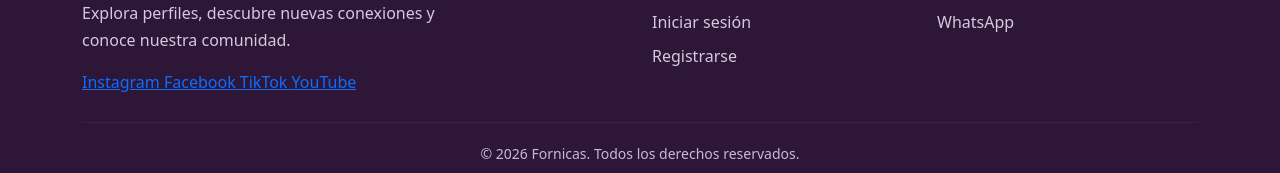
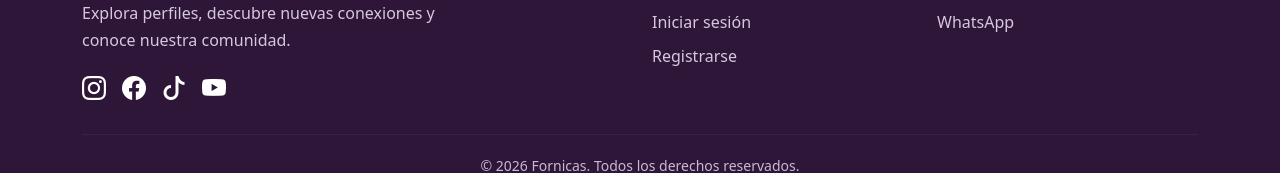
Before and after one commit to alvarozi89/front_fornicas, an Angular app: page / in a window 1280 px wide. Shown: the part 1528-1701 px from the top of the page. Built offline with nearby package versions, Linux system fonts and the light colour scheme; no server answers.

Commit message:
ajustes footer

```diff
--- a/angular.json
+++ b/angular.json
@@ -27,7 +27,8 @@
             ],
             "styles": [
                "node_modules/bootstrap/dist/css/bootstrap.min.css",
-              "src/styles.css"
+              "src/styles.css",
+              "node_modules/bootstrap-icons/font/bootstrap-icons.css"
             ],
             "scripts": [
             "node_modules/bootstrap/dist/js/bootstrap.bundle.min.js"
--- a/src/app/features/woman/pages/subscription/subscription.html
+++ b/src/app/features/woman/pages/subscription/subscription.html
@@ -77,7 +77,7 @@
 
       <p>
         Actualmente, los pagos de Fornicas se reciben exclusivamente
-        por <strong>Nequi al número 315 649 0504</strong>. <br> <strong>Costo $30.000 mensualidad</strong>.
+        por <strong>Nequi al número 3160617441</strong>. <br> <strong>Costo $30.000 mensualidad</strong>.
       </p>
 
       <p>
@@ -88,7 +88,7 @@
 
       <a
         class="whatsapp-button"
-        href="https://wa.me/573156490504?text=Hola%2C%20realic%C3%A9%20el%20pago%20de%20mi%20suscripci%C3%B3n%20de%20Fornicas%20y%20deseo%20enviar%20el%20comprobante."
+        href="https://wa.me/573160617441?text=Hola%2C%20realic%C3%A9%20el%20pago%20de%20mi%20suscripci%C3%B3n%20de%20Fornicas%20y%20deseo%20enviar%20el%20comprobante."
         target="_blank"
         rel="noopener noreferrer"
       >
--- a/src/app/shared/components/footer/footer.html
+++ b/src/app/shared/components/footer/footer.html
@@ -12,14 +12,15 @@
           Explora perfiles, descubre nuevas conexiones y conoce nuestra comunidad.
         </p>
 
-        <div class="footer-socials mt-3">
+      <div class="footer-socials mt-3 d-flex gap-3 align-items-center">
           <a
             href="https://www.instagram.com/"
             target="_blank"
             rel="noopener noreferrer"
             aria-label="Instagram"
+            class="text-white text-decoration-none"
           >
-            Instagram
+            <i class="bi bi-instagram fs-4"></i>
           </a>
 
           <a
@@ -27,8 +28,9 @@
             target="_blank"
             rel="noopener noreferrer"
             aria-label="Facebook"
+            class="text-white text-decoration-none"
           >
-            Facebook
+            <i class="bi bi-facebook fs-4"></i>
           </a>
 
           <a
@@ -36,8 +38,9 @@
             target="_blank"
             rel="noopener noreferrer"
             aria-label="TikTok"
+            class="text-white text-decoration-none"
           >
-            TikTok
+            <i class="bi bi-tiktok fs-4"></i>
           </a>
 
           <a
@@ -45,8 +48,9 @@
             target="_blank"
             rel="noopener noreferrer"
             aria-label="YouTube"
+            class="text-white text-decoration-none"
           >
-            YouTube
+            <i class="bi bi-youtube fs-4"></i>
           </a>
         </div>
       </div>
```
Also changed, not shown: package.json (+5 -4 lines), 1 other file (tests, documents, lock files or other folders).
